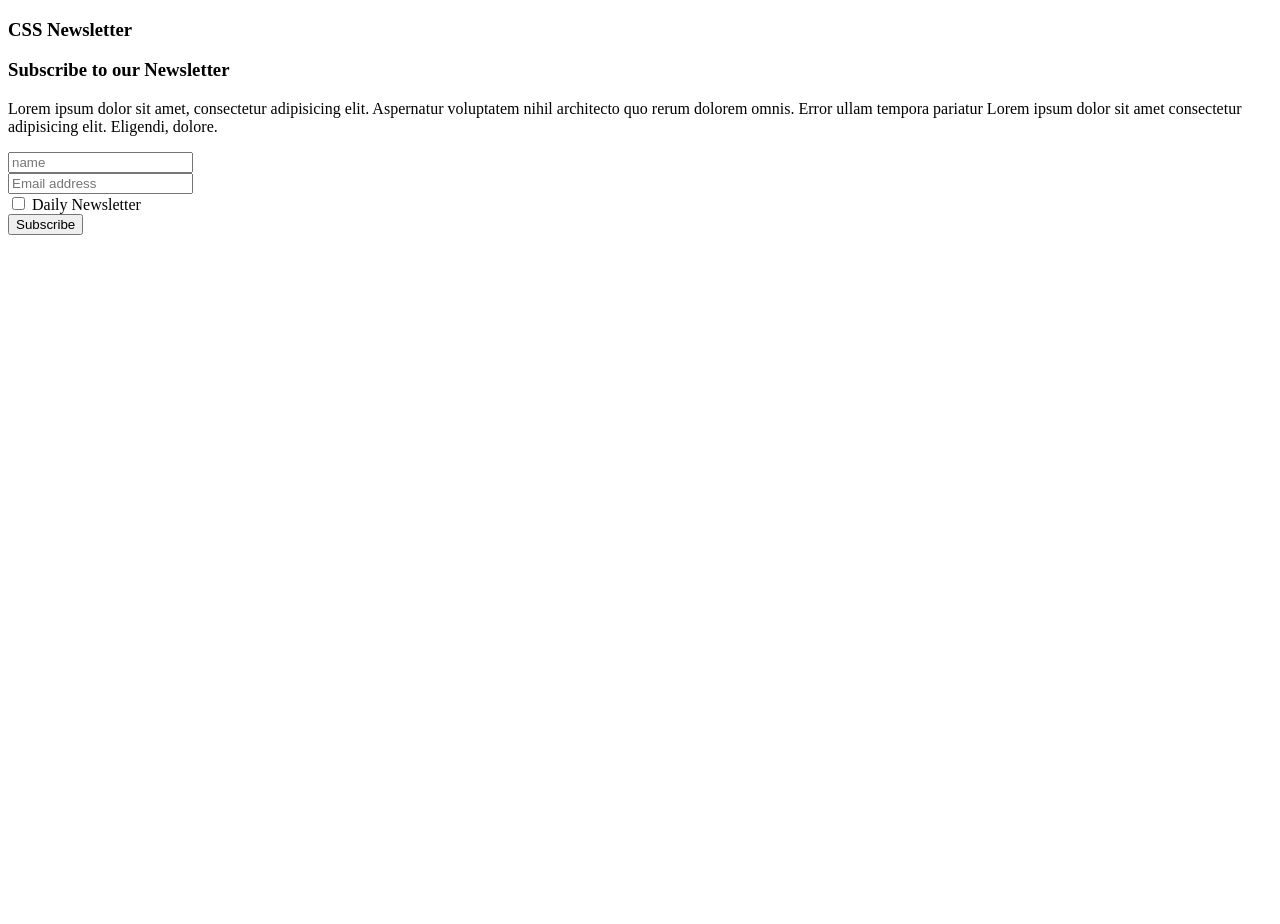
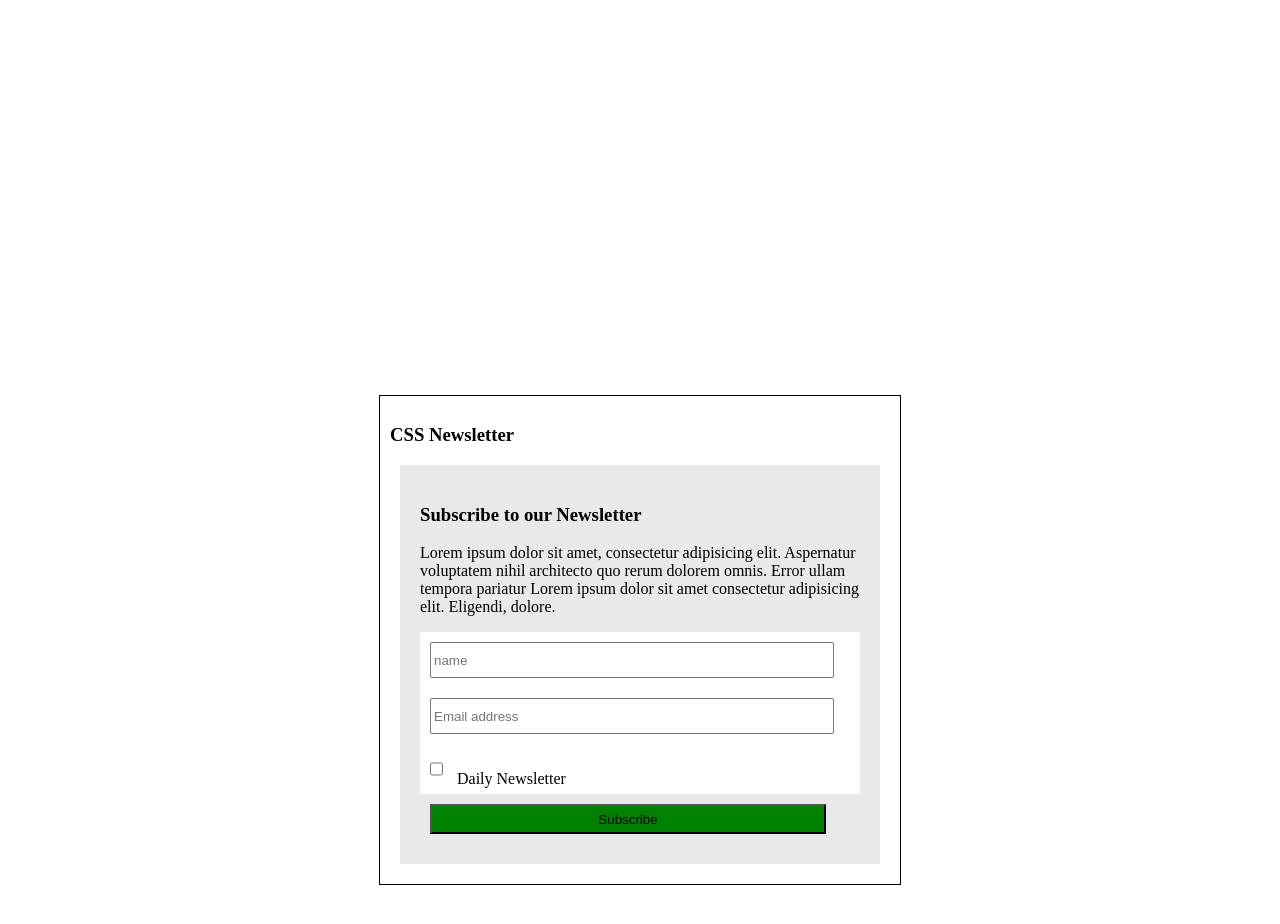
Before and after one commit to akurathikamal/css-newsletter, a plain HTML site: page index.html in a window 1280 px wide. Before the commit the page ends 800 px from the top, so only its background shows below. Drawn offline with Linux system fonts and the light colour scheme.

Commit message:
Update index.html

```diff
--- a/index.html
+++ b/index.html
@@ -4,7 +4,7 @@
   <meta charset="UTF-8">
   <meta name="viewport" content="width=device-width, initial-scale=1.0">
   <title>Document</title>
-  <link rel="stylesheet" href="k.css">
+  <link rel="stylesheet" href="style.css">
 </head>
 <body>
   <div class="main">
```
